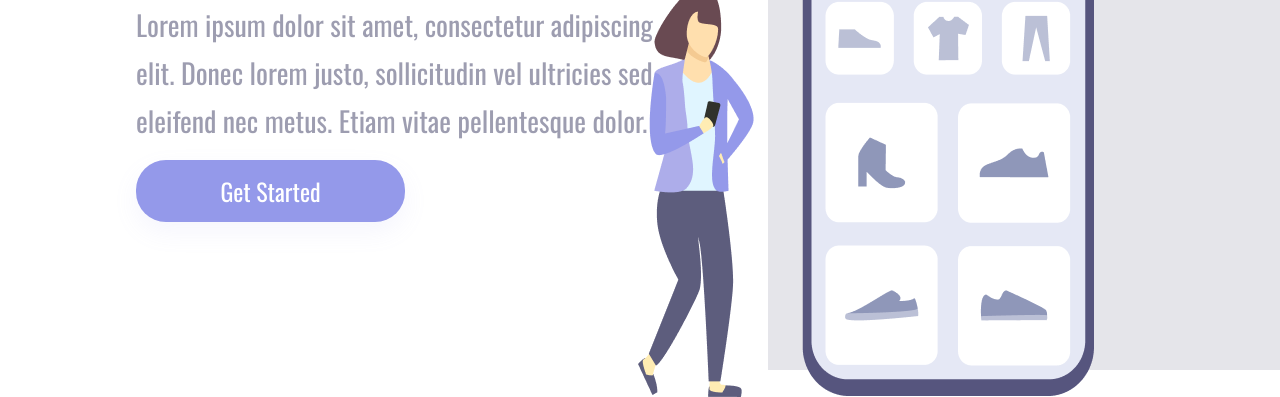
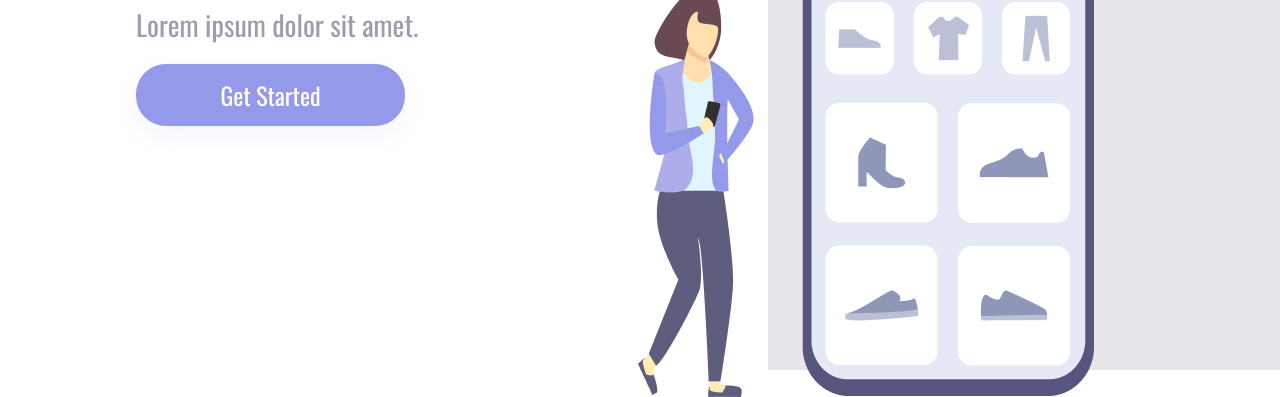
Before and after one commit to giuseppemiroddi87/Github, a plain HTML site: page Index Progetto Resp.html in a window 1280 px wide. Shown: the part 430-827 px from the top of the page. Drawn offline with nearby package versions, Linux system fonts and the light colour scheme.

Commit message:
Alterazione nell'opacità in styles16.css e alterazione di un paragrafo in html

```diff
--- a/Index Progetto Resp.html
+++ b/Index Progetto Resp.html
@@ -14,9 +14,7 @@
     <div class="wrapper">
         <section class="container-left">
             <h1>Easy Shopping Via Mobile</h1>
-            <p>Lorem ipsum dolor sit amet, consectetur  adipiscing
-                elit. Donec lorem justo, sollicitudin vel ultricies sed,
-                eleifend nec metus. Etiam vitae pellentesque dolor. </p>
+            <p>Lorem ipsum dolor sit amet. </p>
             <button> Get Started</button>
         </section>
         <section class="container-right">
--- a/styles16.css
+++ b/styles16.css
@@ -64,7 +64,7 @@ button{
 }
 
 button:hover{
-    opacity: 0.8;
+    opacity: .8;
 }
 
 button:active{
```
